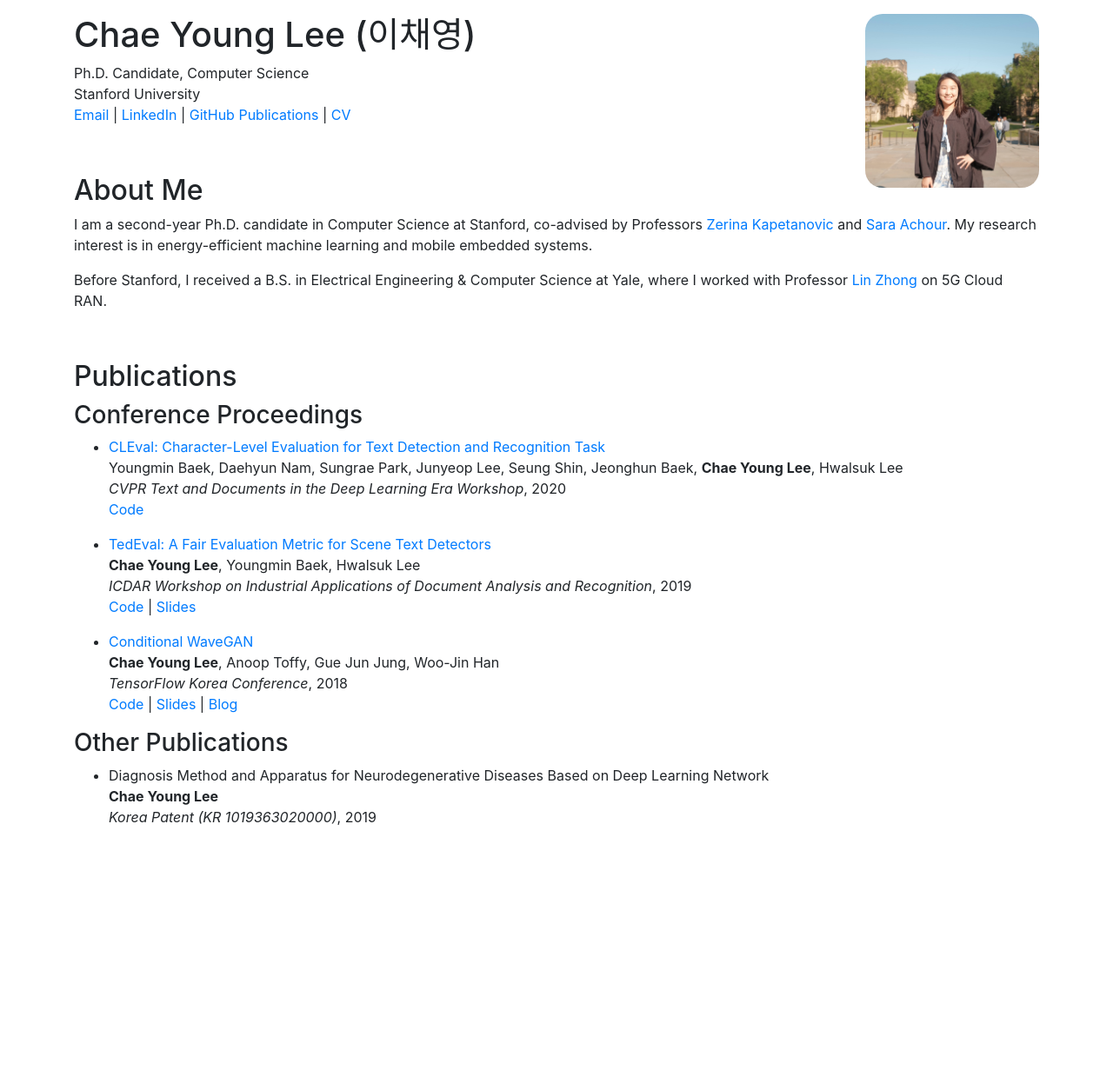
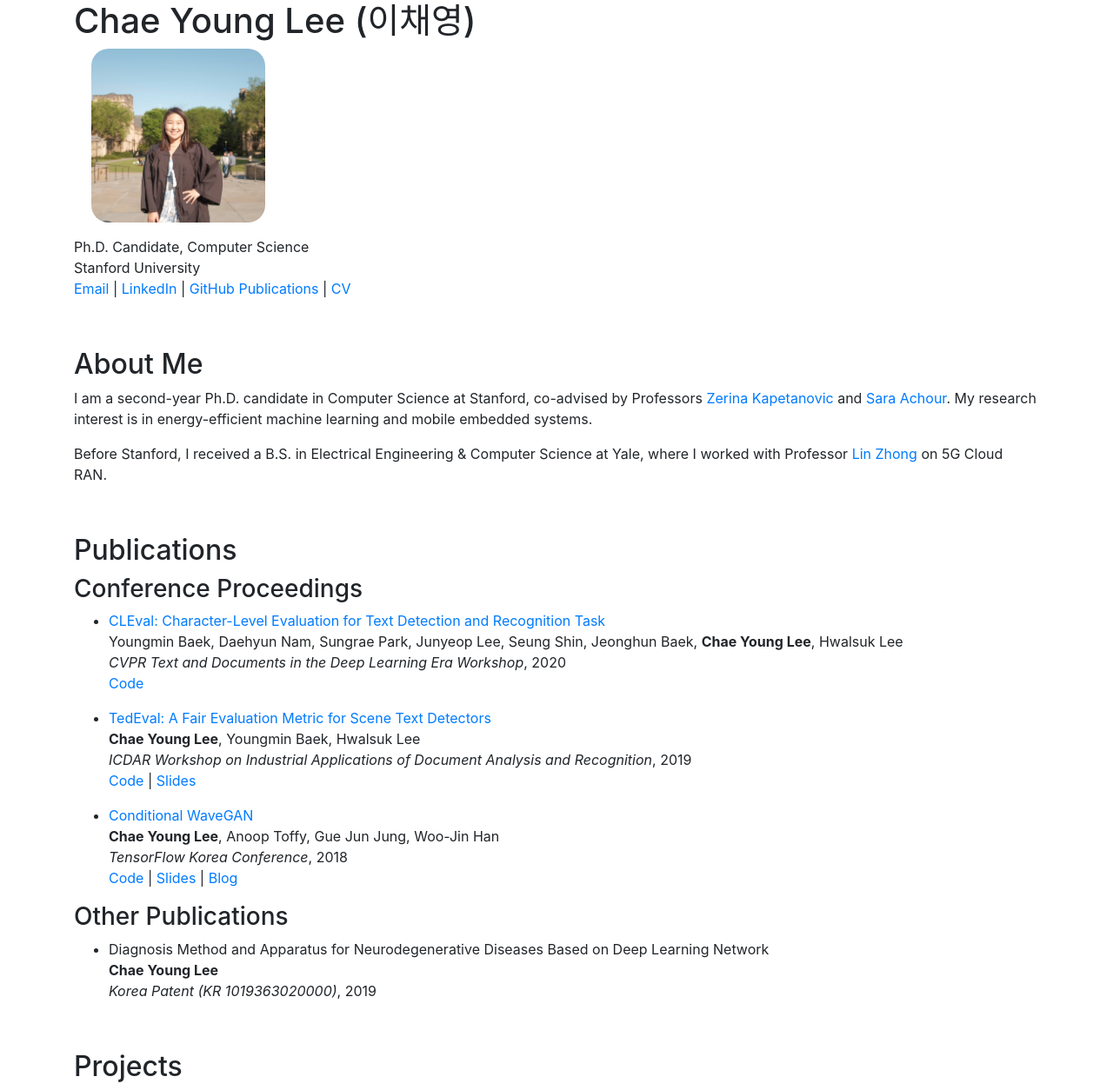
Before and after one commit to chaeyoung-lee/chaeyoung-lee.github.io, a Jekyll site: the page built from index.md, in a window 1280 px wide. Shown: the whole page at 87% size. Built offline with Jekyll 4.4.1, drawn with Linux system fonts in a browser that asks for light colours; nearby versions of some CDN libraries; library files that are not in the unit come from our copies; before the commit the page ends 968 px from its top, so only the background shows below that.

```diff
--- a/index.md
+++ b/index.md
@@ -3,9 +3,9 @@
 title: Home
 ---
 
-<img src="assets/headshot.jpg" alt="Headshot photo of Chae Young" style="width: 200px; border-radius: 10%; float: right; margin-left: 20px;">
+# Chae Young Lee (이채영)
 
-# Chae Young Lee (이채영)
+<img src="assets/headshot.jpg" alt="Headshot photo of Chae Young" style="width: 200px; border-radius: 10%; margin-left: 20px;">
 
 Ph.D. Candidate, Computer Science
 Stanford University
@@ -46,3 +46,7 @@
 - Diagnosis Method and Apparatus for Neurodegenerative Diseases Based on Deep Learning Network
   **Chae Young Lee**
   *Korea Patent (KR 1019363020000)*, 2019
+
+<br>
+
+## Projects
```
